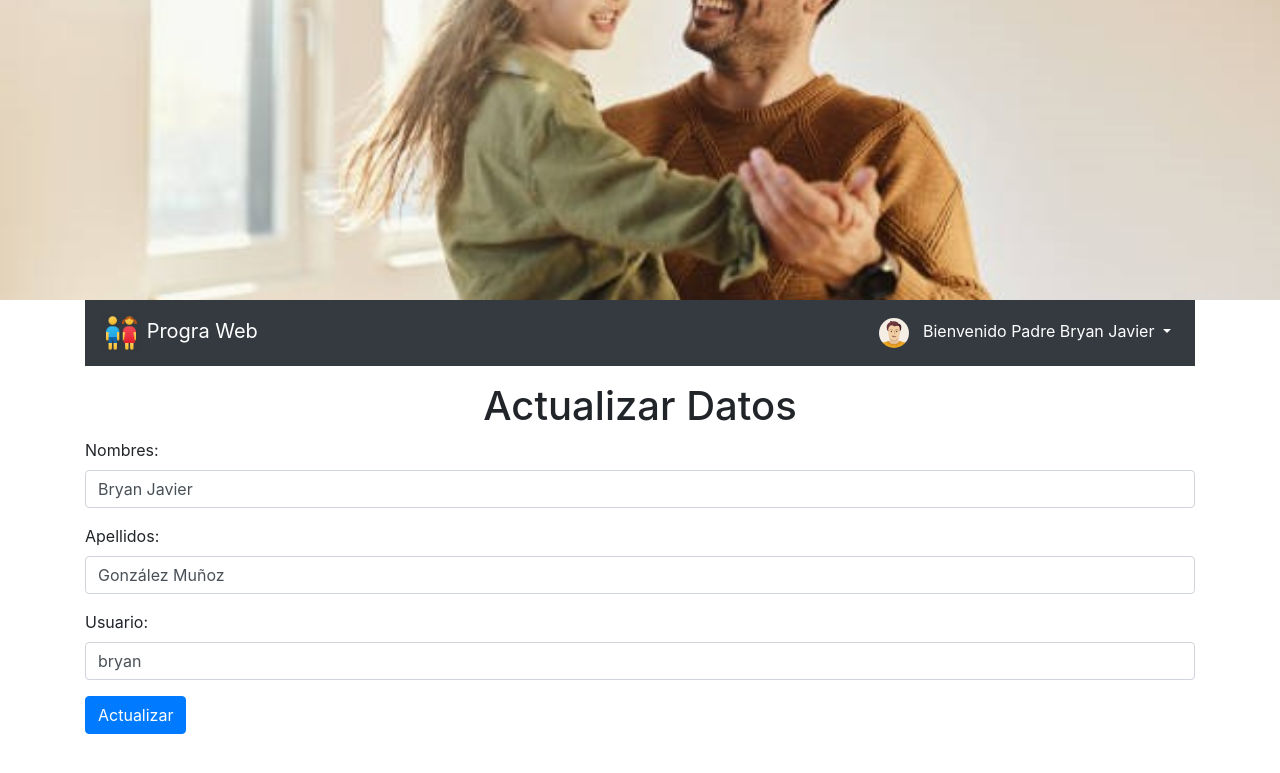
After one commit to BryanMunozTecNM/Examen-Unidad-5-Equipo-3, a PHP site: page /modificarUsuario.php in a window 1280 px wide. The commit adds this page. Shown: the top 773 px of the page. Run offline with PHP 8.4, Linux system fonts and the light colour scheme; a user stored in the database is signed in; data comes from the database, SQL or seed files in the repository; some libraries are stand-ins or nearby versions.

Commit message:
Modificar Usuario

```diff
--- /dev/null
+++ b/Final/modificarUsuario.php
@@ -0,0 +1,131 @@
+<?php
+session_start();
+
+$id = $_SESSION['id'];
+$username = $_SESSION['username'];
+
+$host = 'localhost';
+$dbname = 'hospital_del_niño';
+$user = 'root';
+$password = '';
+
+require_once '../ORM/Database.php';
+$db = new Database();
+
+try {
+    $connection = $db->getConnection();
+
+    // Consulta SQL para verificar las credenciales
+    $query = "SELECT * FROM usuarios WHERE id = :id";
+    $stmt = $connection->prepare($query);
+    $stmt->execute(['id' => $id]);
+
+    // Obtener el resultado de la consulta
+    $userData = $stmt->fetch(PDO::FETCH_ASSOC);
+} catch (\Throwable $th) {
+}
+?>
+<!DOCTYPE html>
+<html lang="en">
+
+<head>
+    <meta charset="UTF-8">
+    <meta name="viewport" content="width=device-width, initial-scale=1.0">
+    <title>Document</title>
+    <link rel="stylesheet" href="https://cdn.jsdelivr.net/npm/bootstrap@4.6.2/dist/css/bootstrap.min.css">
+    <link rel="stylesheet" href="https://maxcdn.bootstrapcdn.com/font-awesome/4.7.0/css/font-awesome.min.css">
+    <link rel="stylesheet" href="CSS/styles.css">
+
+    <!-- SweetAlert2 CSS -->
+    <link rel="stylesheet" href="https://cdn.jsdelivr.net/npm/sweetalert2@10.16.6/dist/sweetalert2.min.css">
+
+    <!-- jQuery y Popper.js (para Bootstrap) -->
+    <script src="https://cdn.jsdelivr.net/npm/jquery@3.6.4/dist/jquery.slim.min.js"></script>
+    <script src="https://cdn.jsdelivr.net/npm/popper@1.16.1/dist/popper.min.js"></script>
+
+    <!-- Bootstrap JS -->
+    <script src="https://cdn.jsdelivr.net/npm/bootstrap@4.6.2/dist/js/bootstrap.bundle.min.js"></script>
+
+    <!-- SweetAlert2 JS -->
+    <script src="https://cdn.jsdelivr.net/npm/sweetalert2@10.16.6/dist/sweetalert2.all.min.js"></script>
+    <link rel="stylesheet" href="CSS/styles.css">
+    <style>
+        .header-image {
+            width: 100%;
+            height: auto;
+            max-height: 300px;
+            /* Ajusta esta altura según tu preferencia */
+            object-fit: cover;
+        }
+
+        .navbar-brand img {
+            width: 40px;
+            height: 40px;
+        }
+
+        .dropdown-menu {
+            text-align: center;
+        }
+
+        .welcome-avatar {
+            width: 30px;
+            height: 30px;
+            margin-right: 10px;
+        }
+    </style>
+</head>
+
+<body>
+    <header>
+        <img src="/img/padre.jpg" alt="Fondo" class="header-image">
+        <div class="container">
+            <nav class="navbar navbar-expand-md navbar-dark bg-dark">
+                <a href="#" class="navbar-brand">
+                    <img src="img/ico.ico" alt="Icono">
+                    Progra Web
+                </a>
+                <button class="navbar-toggler" type="button" data-toggle="collapse" data-target="#menu">
+                    <span class="navbar-toggler-icon"></span>
+                </button>
+                <div class="collapse navbar-collapse" id="menu">
+                    <ul class="navbar-nav ml-auto">
+                        <li class="nav-item dropdown">
+                            <a href="#" id="navbarDropdown" class="nav-link dropdown-toggle text-white" role="button" data-toggle="dropdown" aria-haspopup="true" aria-expanded="false">
+                                <img src="/img/avatarP.png" alt="Avatar" class="rounded-circle welcome-avatar"> Bienvenido Padre <?php echo htmlspecialchars($username) ?>
+                            </a>
+                            <div class="dropdown-menu dropdown-menu-right" aria-labelledby="navbarDropdown">
+                                <a class="dropdown-item" href="./modificarUsuario.php">Modificar Usuario</a>
+                                <a class="dropdown-item" href="index.html">Cerrar sesión</a>
+                            </div>
+                        </li>
+                    </ul>
+                </div>
+            </nav>
+        </div>
+    </header>
+
+    <div class="container mt-3" id="contenedorTablaFormulario">
+        <form action="../update_user.php" method="POST" id="formActualizacion">
+            <h1 class="text-center">Actualizar Datos</h1>
+            <input type="hidden" name="id" value="<?php echo $id ?? ''; ?>">
+
+            <div class="mb-3">
+                <label for="nombres" class="form-label">Nombres:</label>
+                <input type="text" class="form-control" name="nombres" value="<?php echo $userData['nombres'] ?? ''; ?>" required>
+            </div>
+
+            <div class="mb-3">
+                <label for="apellidos" class="form-label">Apellidos:</label>
+                <input type="text" class="form-control" name="apellidos" value="<?php echo $userData['apellidos'] ?? ''; ?>" required>
+            </div>
+
+            <div class="mb-3">
+                <label for="especialidad" class="form-label">Usuario:</label>
+                <input type="text" class="form-control" name="login" value="<?php echo $userData['login'] ?? ''; ?>" required>
+            </div>
+            <input type="submit" class="btn btn-primary" id="btnActualizar" value="Actualizar" />
+        </form>
+    </div>
+</body>
+
+</html>
--- a/ORM/usuarios.php
+++ b/ORM/usuarios.php
@@ -1,5 +1,5 @@
 <?php
-class Padre extends Orm
+class Usuario extends Orm
 {
     function __construct(PDO $connection)
     {
```
Also changed, not shown: Final/index.html (+5 -6 lines), Final/inicioPadre.php (+13 -1 lines), Final/procesar_login.php (+6 -7 lines), Final/registerNewUser.php (+4 -3 lines), doctores.php (+4 -4 lines), update_user.php (added, +44 -0 lines), get_client_data.php (deleted).
